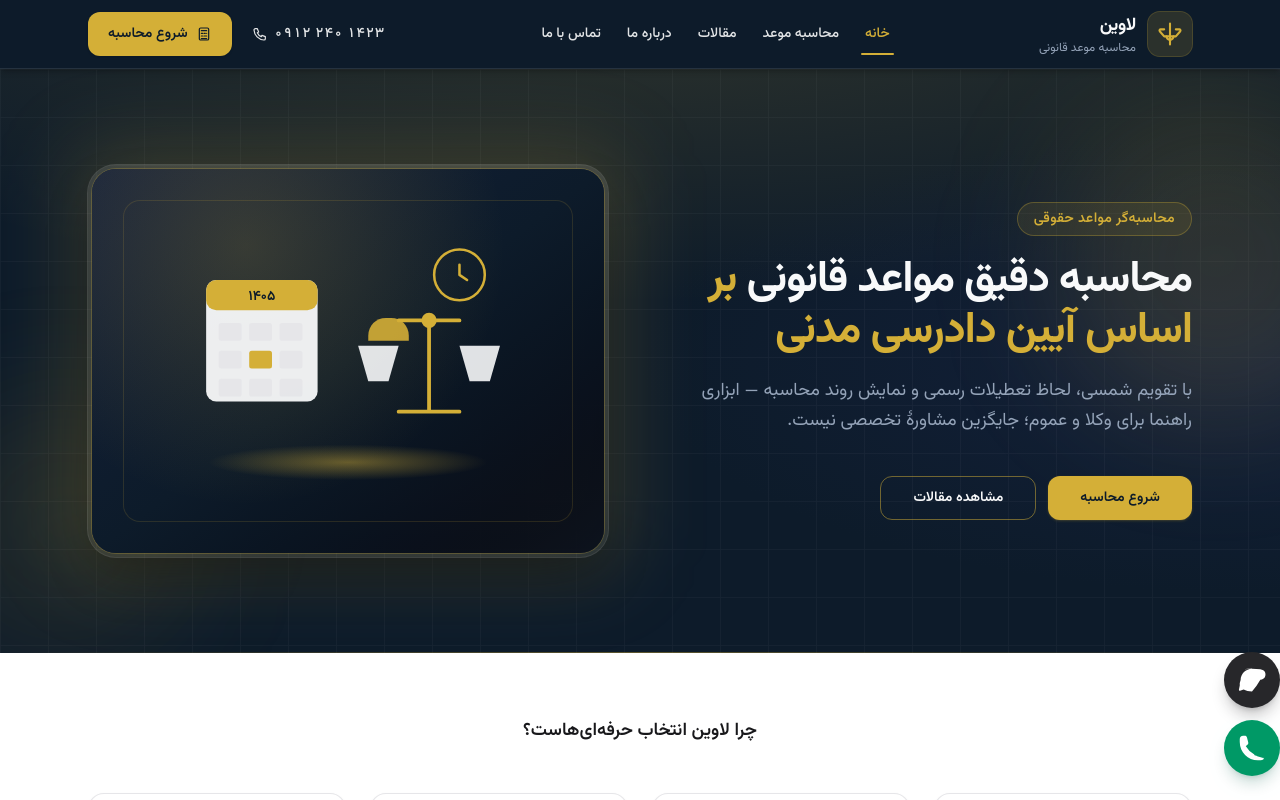
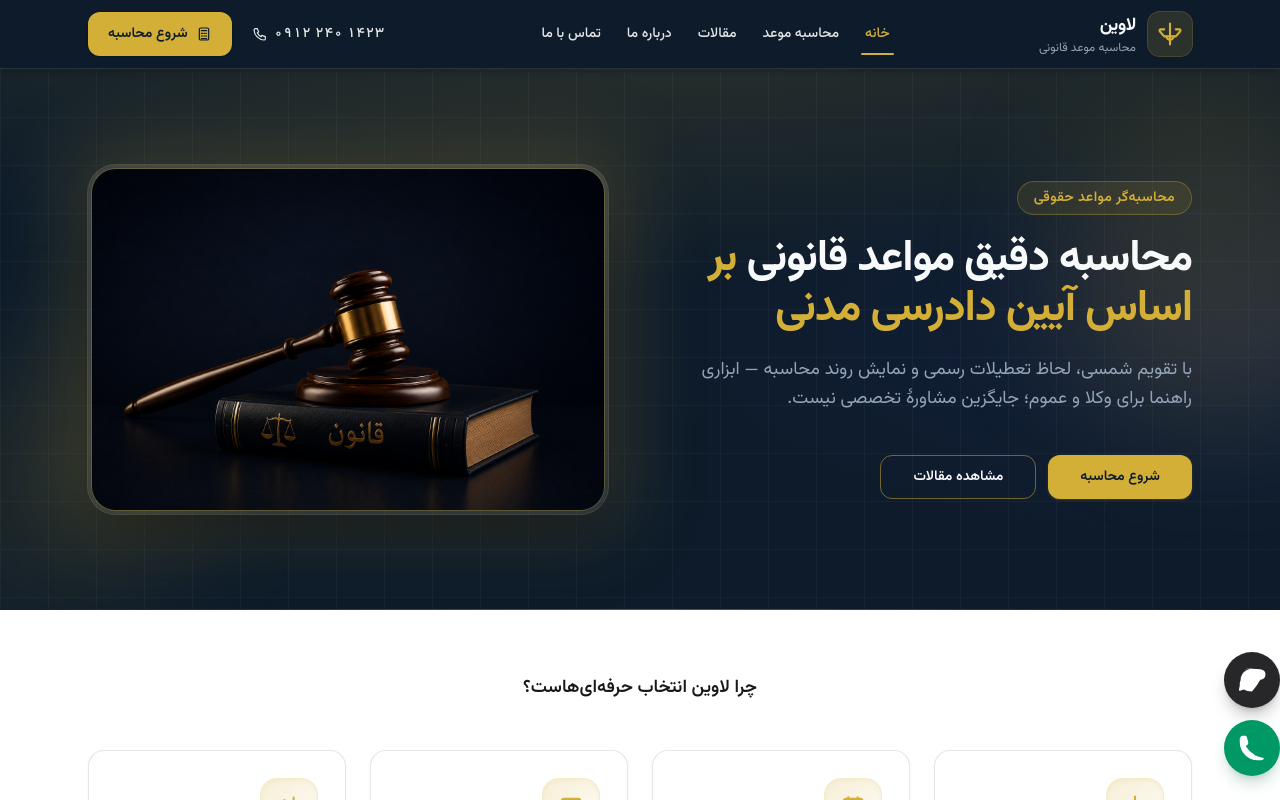
Before and after one commit to Mahsa-Moradi/lawwin, a Next.js app: page / in a window 1280 px wide. Shown: the top 800 px of the page. Built offline with nearby package versions, Linux system fonts and the light colour scheme.

Commit message:
Update website

```diff
--- a/src/components/home/HomeHero.tsx
+++ b/src/components/home/HomeHero.tsx
@@ -1,10 +1,10 @@
+import Image from "next/image";
 import Link from "next/link";
 import {
   brandOutlineButtonClassName,
   brandPrimaryButtonClassName,
 } from "@/components/ui/brandButtonStyles";
 import { cn } from "@/components/ui/cn";
-import { HomeHeroIllustration } from "./HomeHeroIllustration";
 import { PageContainer } from "./homeLayout";
 
 export function HomeHero() {
@@ -76,9 +76,16 @@ export function HomeHero() {
               className="pointer-events-none absolute -inset-4 rounded-[2rem] bg-lawwin-gold/20 blur-2xl"
               aria-hidden
             />
-            <div className="relative rounded-[1.75rem] bg-gradient-to-b from-white/10 to-white/5 p-1 shadow-2xl shadow-black/40 ring-1 ring-white/15">
-              <div className="overflow-hidden rounded-[1.5rem] bg-lawwin-navy/80 ring-1 ring-lawwin-gold/25">
-                <HomeHeroIllustration />
+            <div className="relative overflow-hidden rounded-[1.75rem] bg-gradient-to-b from-white/10 to-white/5 p-1 shadow-2xl shadow-black/40 ring-1 ring-white/15">
+              <div className="overflow-hidden rounded-[1.5rem] ring-1 ring-lawwin-gold/25">
+                <Image
+                  src="/header1.png"
+                  alt="چکش قضاوت روی کتاب قانون"
+                  width={1536}
+                  height={1024}
+                  priority
+                  className="h-auto w-full object-cover object-center"
+                />
               </div>
             </div>
           </div>
```
Also changed, not shown: public/header1.png (added), 1 other file (tests, documents, lock files or other folders).
